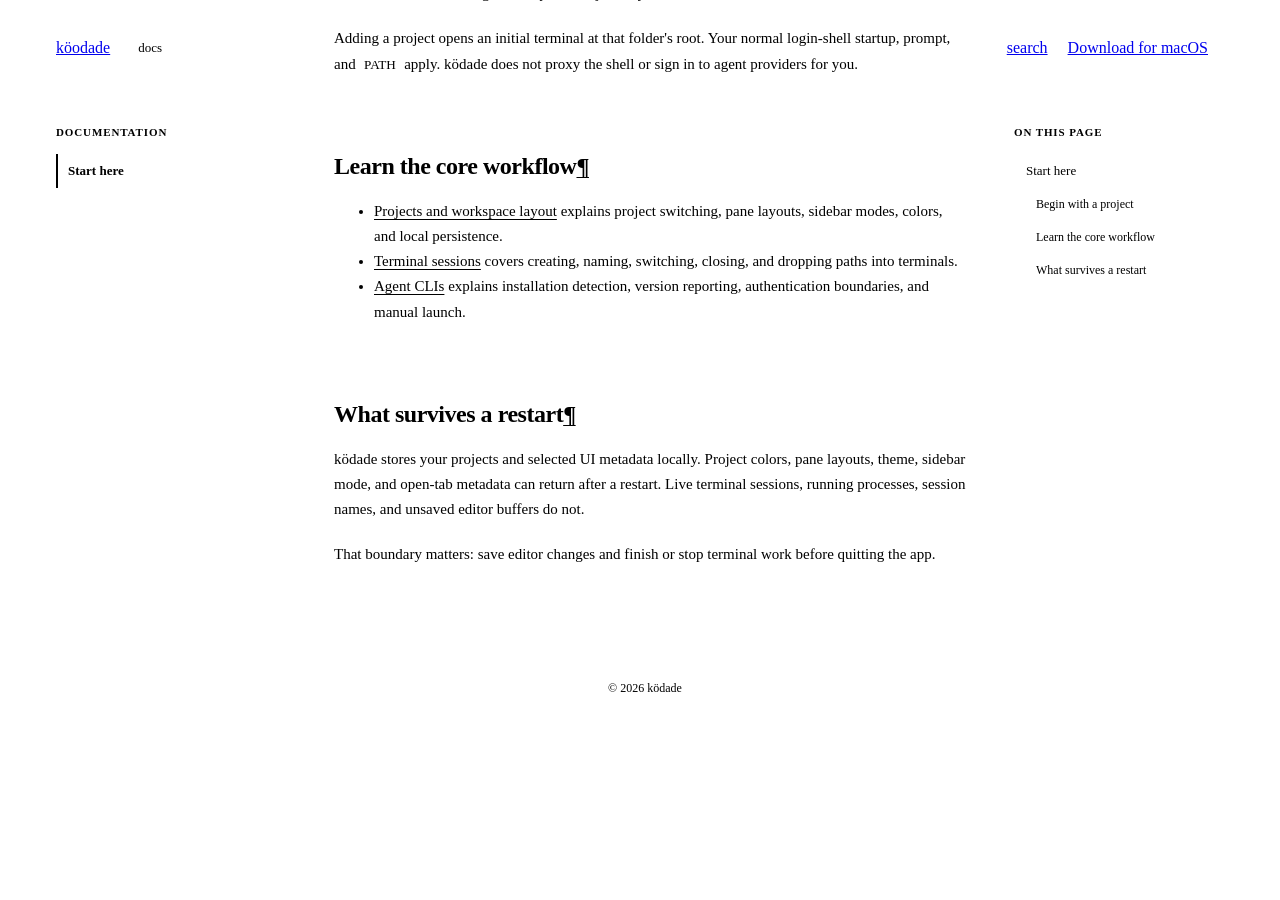
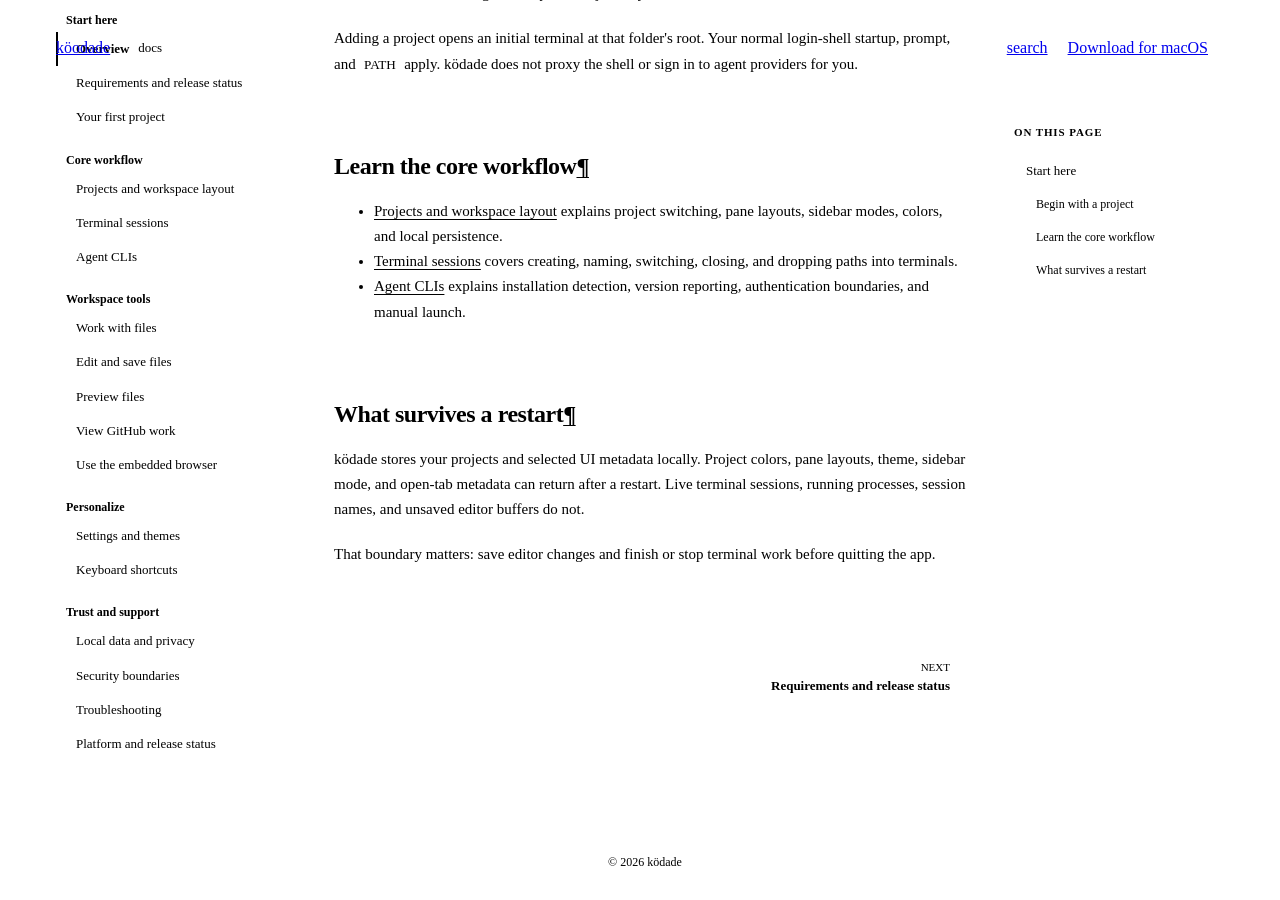
Before and after one commit to ContractorKeith/kodade-site, an MkDocs documentation site: the page built from docs/index.md, in a window 1280 px wide and 900 px high, scrolled down 659 px. Built offline with MkDocs 1.6.1, drawn with Linux system fonts in a browser that asks for light colours; some web fonts are replaced; before the commit the page ends 1385 px from its top, so only the background shows below that.

Commit message:
ci: validate the combined docs site (#14)

```diff
--- a/mkdocs.yml
+++ b/mkdocs.yml
@@ -27,4 +27,25 @@
   - search
 
 nav:
-  - Start here: index.md
+  - Start here:
+      - Overview: index.md
+      - Requirements and release status: getting-started/requirements.md
+      - Your first project: getting-started/first-project.md
+  - Core workflow:
+      - Projects and workspace layout: core/projects.md
+      - Terminal sessions: core/terminal-sessions.md
+      - Agent CLIs: core/agent-clis.md
+  - Workspace tools:
+      - Work with files: workspace/files.md
+      - Edit and save files: workspace/editor.md
+      - Preview files: workspace/previews.md
+      - View GitHub work: workspace/github.md
+      - Use the embedded browser: workspace/browser.md
+  - Personalize:
+      - Settings and themes: personalize/settings-themes.md
+      - Keyboard shortcuts: personalize/keyboard-shortcuts.md
+  - Trust and support:
+      - Local data and privacy: trust/local-data-privacy.md
+      - Security boundaries: trust/security.md
+      - Troubleshooting: support/troubleshooting.md
+      - Platform and release status: support/platform-status.md
```
Also changed, not shown: 2 other files.
